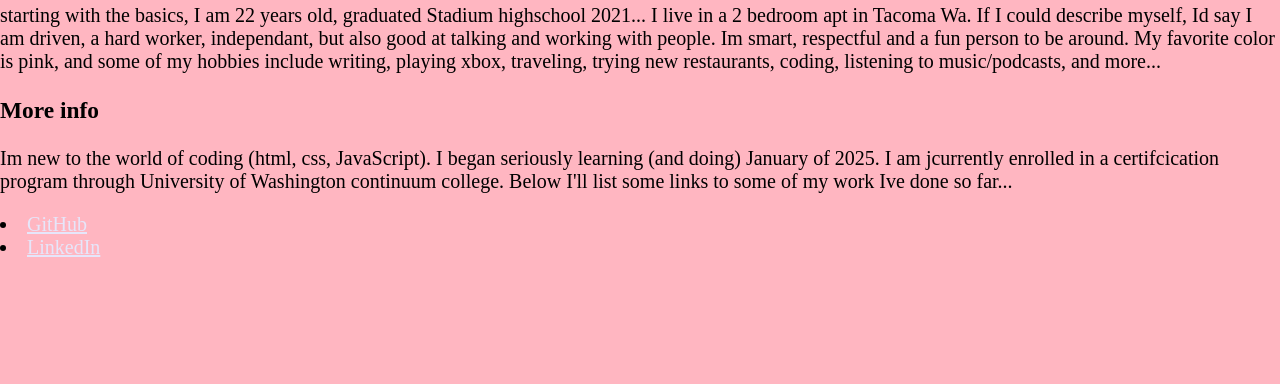
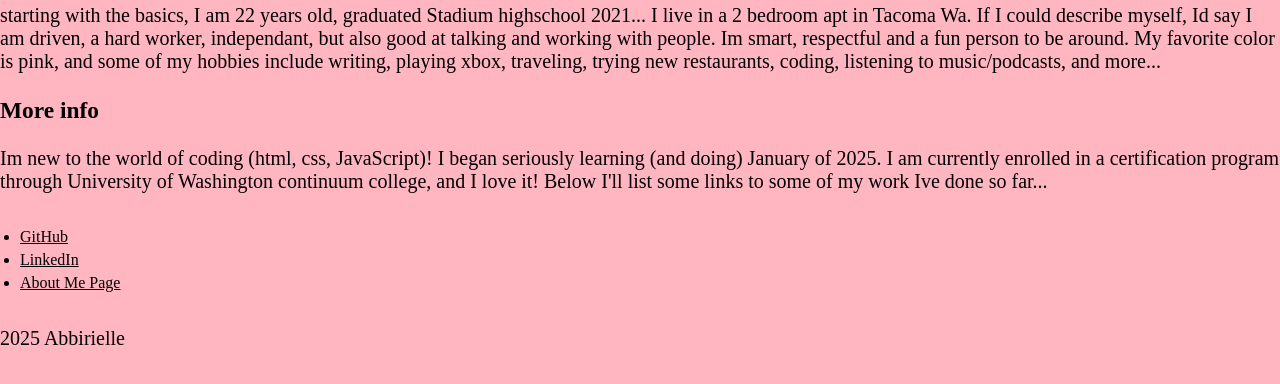
Before and after one commit to abbirielle/code-w-abbirielle, a plain HTML site: page index.html in a window 1280 px wide. Shown: the part 226-610 px from the top of the page. Drawn offline with nearby package versions, Linux system fonts and the light colour scheme.

Commit message:
added about page

```diff
--- a/index.html
+++ b/index.html
@@ -7,20 +7,25 @@
 
                 <!-- Link to External CSS -->
                 <link rel="stylesheet" href="styles.css">
-            </head>
+                    <link rel="stylesheet" href="https://cdnjs.cloudflare.com/ajax/libs/animate.css/4.1.1/animate.min.css"/>
+                </head>
     <body>
-        <h1>MEET ME! (Abbirielle)</h1>
+        <h1 class="animate__animated animate__bounceIn">MEET ME! (Abbirielle)</h1>
         <p>A quick look into my professional background, as well as a peak into my life outside of profesionalism. This is all my work! Keep that in mind while browsing my website!</p>
         <h2>The basics</h2>
         <p> starting with the basics, I am 22 years old, graduated Stadium highschool 2021...
-            I live in a 2 bedroom apt in Tacoma Wa. If I could describe myself, Id say I am driven, a hard worker, independant, but also good at talking and working with people. Im smart, respectful and a fun person to be around. My favorite color is pink, and some of my hobbies include writing, playing xbox, traveling, trying new restaurants, coding, listening to music/podcasts, and more... </p>
+        I live in a 2 bedroom apt in Tacoma Wa. If I could describe myself, Id say I am driven, a hard worker, independant, but also good at talking and working with people. Im smart, respectful and a fun person to be around. My favorite color is pink, and some of my hobbies include writing, playing xbox, traveling, trying new restaurants, coding, listening to music/podcasts, and more... </p>
         <h3>More info</h3>
-        <p> Im new to the world of coding (html, css, JavaScript). I began seriously learning (and doing) January of 2025. I am jcurrently enrolled in a certifcication program through University of Washington continuum college.
-            Below I'll list some links to some of my work Ive done so far...</P
+        <p> Im new to the world of coding (html, css, JavaScript)! I began seriously learning (and doing) January of 2025. I am currently enrolled in a certification program through University of Washington continuum college, and I love it!
+        Below I'll list some links to some of my work Ive done so far...</p>
+    </body>
+    <footer>
         <ul>
-        <li><a href="https://github.com/abbirielle?tab=repositories">GitHub</a></li>
+            <li><a href="https://github.com/abbirielle?tab=repositories">GitHub</a></li>
 
-        <li><a href="https://www.linkedin.com/in/abbirielle-priest-b42592301/">LinkedIn</a></li>
+            <li><a href="https://www.linkedin.com/in/abbirielle-priest-b42592301/">LinkedIn</a></li>
+            <li><a href="about.html">About Me Page</a></li>
         </ul>
-    </body>
-    </html>
+        <p> 2025 Abbirielle</p>
+    </footer>
+   </html>
--- a/styles.css
+++ b/styles.css
@@ -78,17 +78,16 @@ a {
 }
 
 /*Footer Styling*/
-footer {
-    background-color: #E6E6FA;
-    color: lavender;
-    text-align: center;
-    padding: 15px 0;
-    position: fixed;
-    bottom: 0;
-    width: 100%;
+footer ul {
+  list-style-type: disc;
+  padding-left: 20px;
+  text-align: left;
+  display: inline-block;
+  margin: 10px auto;
 }
 
-footer p {
-    margin: 0;
-    font-size: 14px;
+footer ul li {
+  font-size: 16px;
+  margin: 5px 0;
+  color: black;
 }
```
Also changed, not shown: about.html (added, +32 -0 lines), 1 other file.
